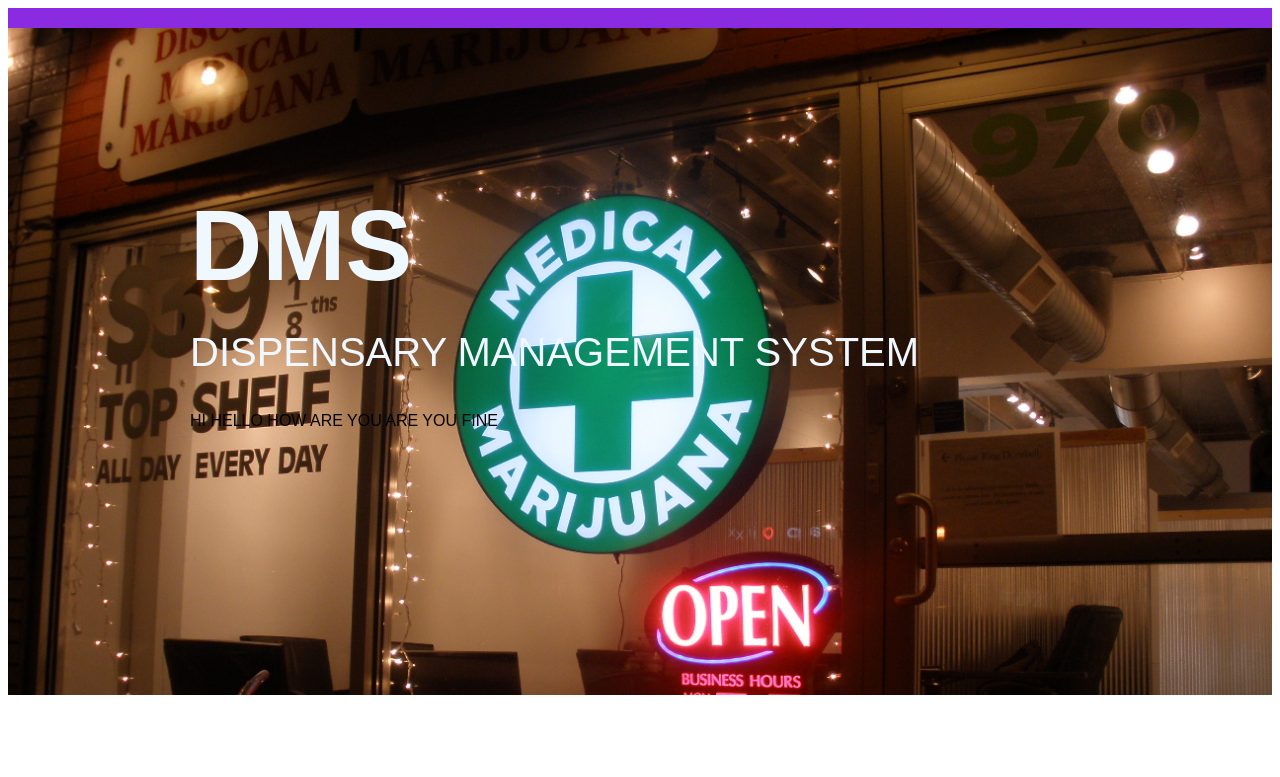
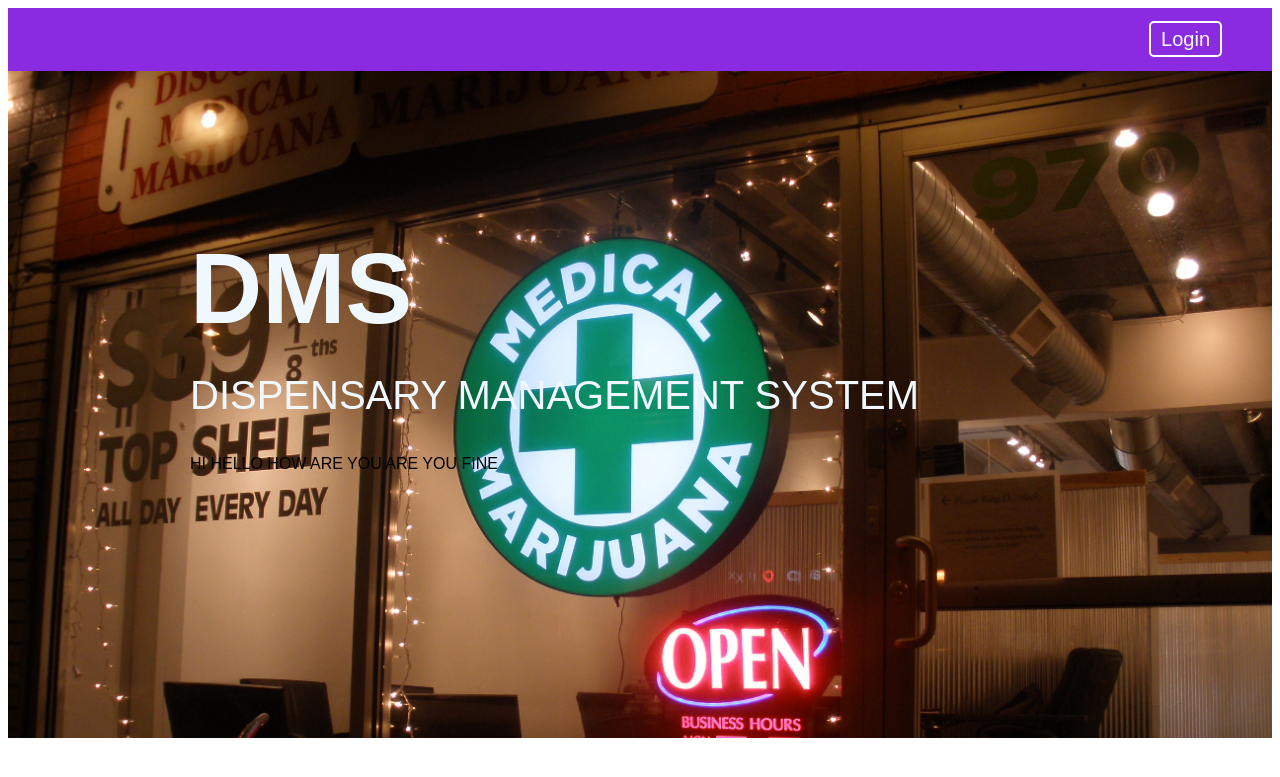
Before and after one commit to Chaitanyaputhran/Dispensary_management_system, a PHP site: page /homepage.html in a window 1280 px wide. Shown: the top 777 px of the page. Run offline with PHP 8.4, Linux system fonts and the light colour scheme.

Commit message:
made changes

```diff
--- a/css/homepage.css
+++ b/css/homepage.css
@@ -2,8 +2,20 @@ body{
     font-family:Arial, Helvetica, sans-serif;
 }.header{
     width:100%;
-    height:20px;
     background-color: blueviolet;
+    padding:20px 0px;
+    text-align: right;
+
+}
+.header a{
+    font-size: 20px;
+    color:white;
+    border:2px solid white;
+    padding:5px 10px;
+    text-decoration:none ;
+    border-radius:5px;
+    margin-right:50px;
+
 
 }
 .banner{
--- a/homepage.html
+++ b/homepage.html
@@ -6,8 +6,13 @@
     <title>Home page</title>
     <link rel="stylesheet" href="css/homepage.css">
 </head>
-<body id>
+<body >
    <div class ="header">
+
+
+
+    <a href="login.html">Login</a>
+
 
    </div>
    <div class ="banner">
@@ -21,5 +26,8 @@
     </div>
 
    </div>
+   <div>
+
+   </div>
 </body>
 </html>
```
